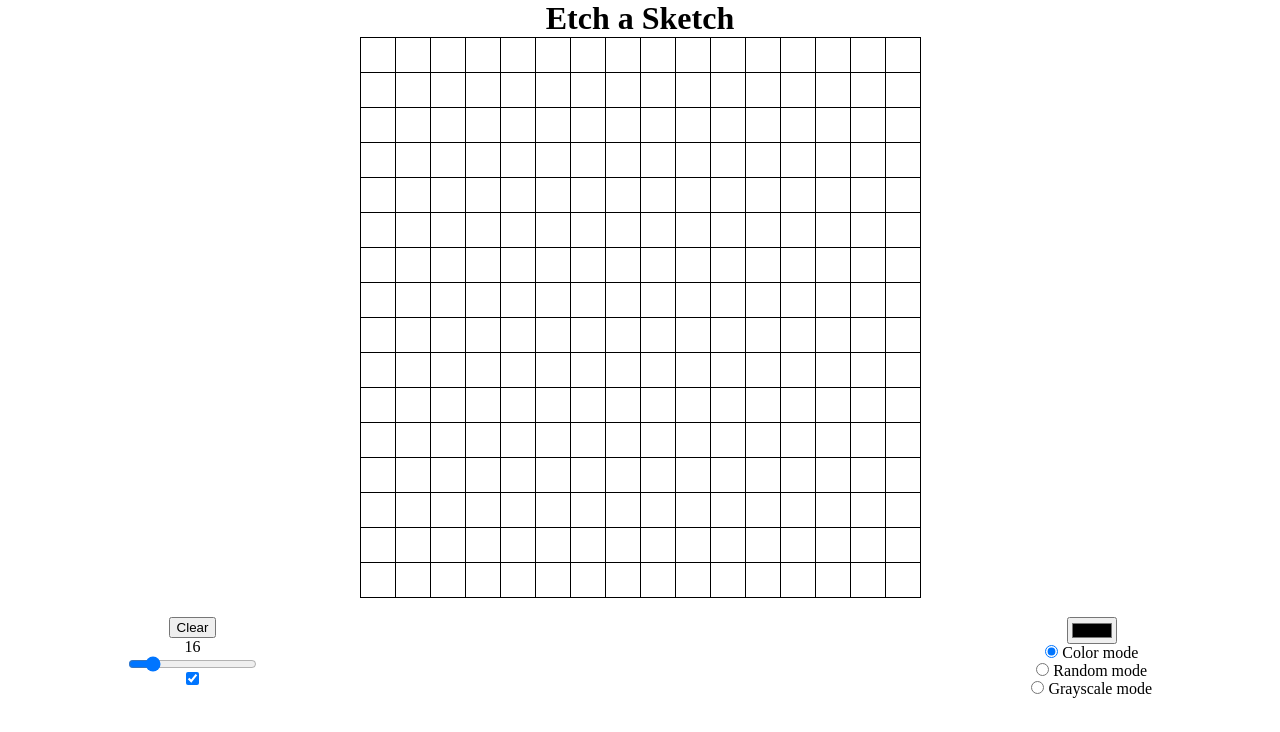
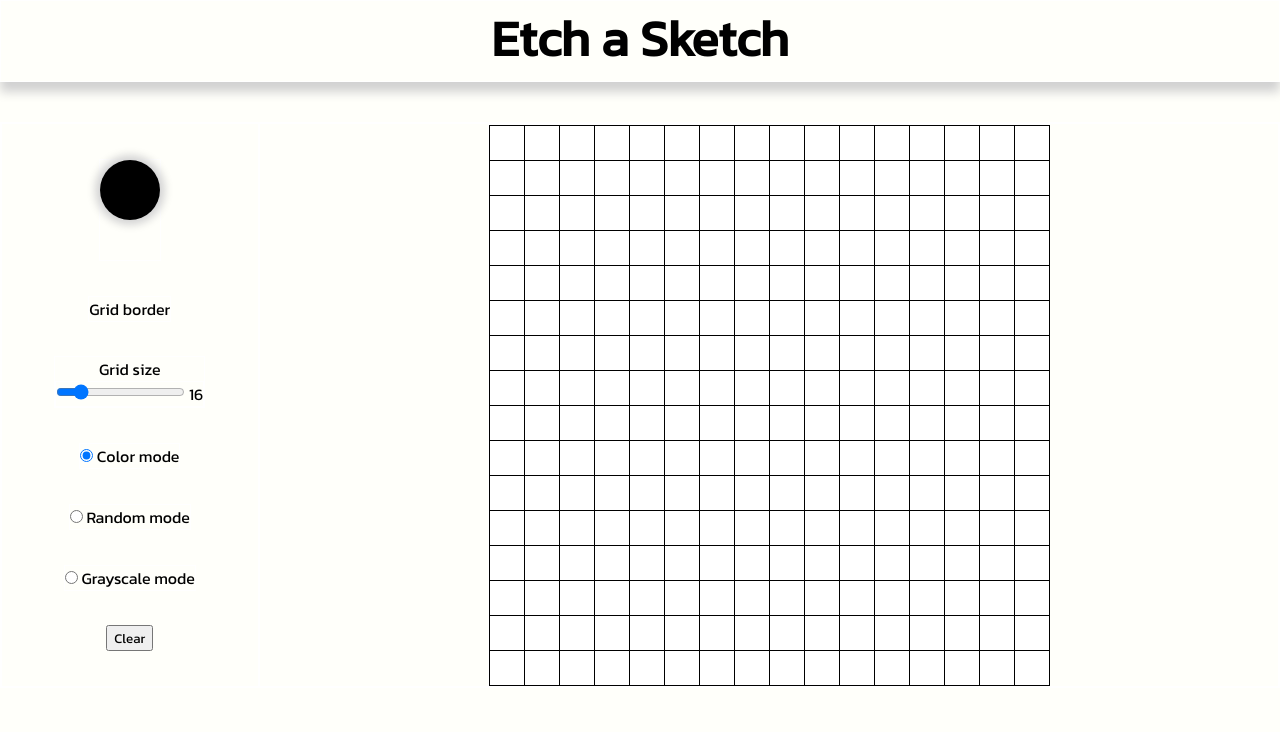
Before and after one commit to J-Guevara12/etch-a-sketch, a website: page index.html in a window 1280 px wide. Drawn offline with Linux system fonts and the light colour scheme.

Commit message:
Added Styling

```diff
--- a/index.html
+++ b/index.html
@@ -9,18 +9,26 @@
 </head>
 
 <body>
-	<h1>Etch a Sketch</h1>
-	<div id='container'>
+	<div id="header">
+		<h1>Etch a Sketch</h1>
 	</div>
-
-	<div id="option">
-		<div class="option-column">
-			<button id='clear-button'>Clear</button>
-			<label id='grid-size'>16</label><input id="size-range" type="range" min="1" max="100" value="16">
-			<input type="checkbox" id='border-checkbox' checked>
-		</div>
-		<div class="option-column">
-			<input id="color-selector" type="color" value="#000000">
+	<div id="content">
+		<div class='column' id='column-1'>
+			<div id='color-selector-row'>
+				<input id="color-selector" type="color" value="#000000">
+			</div>
+			<div class="row">
+				<input type="checkbox" id='border-checkbox' checked>
+				<span id='checkbox-span'></span>
+				<label id='border-label'>Grid border</label>
+			</div>
+			<div class="column">
+				<label id='size-label'>Grid size</label>
+				<div class="row">
+					<input id="size-range" type="range" min="1" max="100" value="16">
+					<label id='grid-size'>16</label>
+				</div>
+			</div>
 			<div class="row">
 				<input id="color-mode" type="radio" name="mode" value="color-mode" checked>
 				<label for="color-mode">Color mode</label>
@@ -33,6 +41,11 @@
 				<input id="grayscale-mode" type="radio" name="mode" value="random-mode">
 				<label for="grayscale-mode">Grayscale mode</laber>
 			</div>
+			<button id='clear-button'>Clear</button>
+		</div>
+		<div class="column" id='column-2'>
+			<div id='container'>
+			</div>
 		</div>
 	</div>
 
--- a/scss/style.scss
+++ b/scss/style.scss
@@ -1,19 +1,55 @@
+@import url('https://fonts.googleapis.com/css2?family=Kanit&display=swap');
 *{
 	margin: 0;
+	font-family: Kanit, sans-serif;
 }
+
 body{
-	display:flex;
+	background-color: #fffffa;
+}
+
+div{
+	border: 1px solid white;;
+}
+
+.column{
+	display: flex;
+	flex-direction: column;
 	align-items: center;
-	flex-direction:column
 }
 
 .cell{
 	transition: 300ms;
 }
 
+#column-1{
+	display: flex;
+	flex-direction: column;
+	justify-content: space-evenly;
+	width: 20%;
+}
+
+#column-2{
+	flex-grow: 1;
+}
+
+#header{
+	text-align: center;
+	font-size: 25px;
+	height: 80px;
+	margin-bottom: 40px;
+	box-shadow: 0px  10px 10px #d1d1d1;
+}
+
+#content{
+	display:flex;
+	flex-direction: row;
+	align-content: space-around;
+}
+
 #option{
 	display: flex;
-	width:80%;
+	flex-direction: column;
 	justify-content: space-between;
 	margin-top: 20px;
 }
@@ -24,14 +60,46 @@ body{
 	display: grid;
 }
 
-.option-column{
-	display:flex;
-	flex-direction:column;
-	align-items:center;
-}
-
 #container > div {
   border: 1px solid black;
 	background-color: white;
 	margin:0 -1px -1px 0;
 }
+
+#color-selector{
+	--webkit-appearance: none;
+	width: 60px;
+	height: 60px;
+	border: 0;
+	border-radius: 50%;
+	padding: 0;
+	overflow: hidden;
+	box-shadow: 0px 0px 8px 5px lightgrey;
+	transition: 200ms;
+}
+
+#color-selector::-webkit-color-swatch-wrapper{
+	padding: 0;
+}
+
+#color-selector::-webkit-color-swatch{
+	border: 0;
+}
+
+#color-selector:hover{
+	box-shadow: 0px 0px 12px 8px lightgrey;
+	width: 65px;
+	height: 65px;
+}
+
+#color-selector-row{
+	height: 100px;
+}
+
+#border-checkbox{
+	position: absolute;
+	opacity: 0;
+	cursor: pointer;
+	height: 0;
+	width: 0;
+}
```
Also changed, not shown: styles/scss/style.css.
